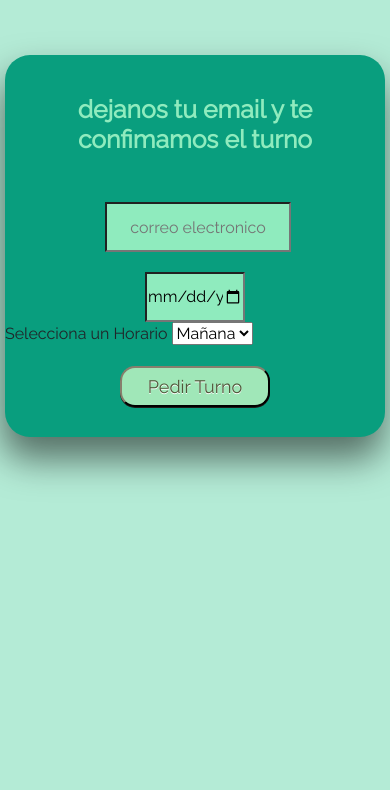
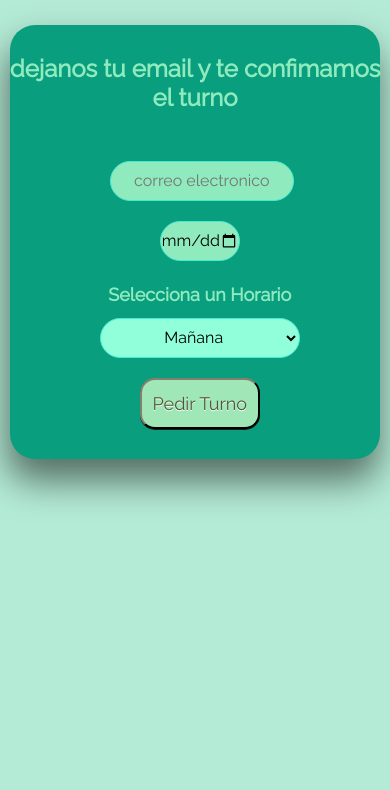
Before and after one commit to Jvier-Zaia/Jvier-Zaia.github.io, a plain HTML site: page turnos.html in a window 390 px wide. Shown: the part 51-841 px from the top of the page. Drawn offline with nearby package versions, Linux system fonts and the light colour scheme; a script that the page names is missing.

Commit message:
Update turnos.css

```diff
--- a/turnos.css
+++ b/turnos.css
@@ -58,18 +58,28 @@ font-weight: bold;
 color: #8febbe;
 }
 .email{
-display: flex;
+    display: flex;
     align-items: center;
     gap: 10px;
     position:inherit;
     text-align: center;
     margin-top: 20px;
     margin-left: 130px;
+    border-radius:20px ;
+    -webkit-border-radius:20px ;
+    -moz-border-radius:20px ;
+    -ms-border-radius:20px ;
+    -o-border-radius:20px ;
 }
 input{
 background-color: #8febbe;
 width: 200px;
 height: 50px;
+   border-radius:20px ;
+    -webkit-border-radius:20px ;
+    -moz-border-radius:20px ;
+    -ms-border-radius:20px ;
+    -o-border-radius:20px ;
 }
 .calendario{
     display: flex;
@@ -78,13 +88,17 @@ height: 50px;
     position: inherit;
     margin-top: 20px;
     margin-left: 260px;
-
+    border-radius:20px ;
+    -webkit-border-radius:20px ;
+    -moz-border-radius:20px ;
+    -ms-border-radius:20px ;
+    -o-border-radius:20px ;
 }
 button{
 align-items: center;
 display: flex;
 flex-direction: column;
-margin-left: 290px;
+margin-left: 40px;
 margin-top: 20px;
 margin-bottom: 30px;
 width: 150px;
@@ -104,79 +118,6 @@ button:hover{
  background: rgba(54, 250, 153, 1)
 
 }
-@media (max-width: 650px) {
-.container-fluid{
-background-color: #baf7da;
-width: 100px ;
-}
-
-
-
-
-  .turnos {
-  background-color: #099e7e;
-  margin: 60px auto 0 auto;   /* 60px de espacio arriba, centrado horizontal */
-  display: flex;
-  flex-direction: column;
-  width: 380px;
-  border-radius: 25px;
-  box-shadow: -2px 21px 36px 1px rgba(0,0,0,0.53);
-}
-.turnos h2{
-text-align: center;
-padding-top: 40px;
-font-weight: bold;
-color: #8febbe;
-}
-.email{
-display: flex;
-    align-items: center;
-    gap: 10px;
-    position:inherit;
-    text-align: center;
-    margin-top: 20px;
-    margin-left: 50px;
-    width: 190px;
-}
-input{
-background-color: #8febbe;
-width: 100px;
-height: 50px;
-}
-.calendario{
-    display: flex;
-    align-items: center;
-    gap: 10px;
-    position: inherit;
-    margin-top: 20px;
-    margin-left: 140px;
-
-
-
-}
-button{
-align-items: center;
-display: flex;
-flex-direction: column;
-margin-left: 115px;
-margin-top: 20px;
-margin-bottom: 30px;
-width: 150px;
-padding-top: 5px;
-padding-bottom: 5px;
-color:#505739;
-  border-color:#333029;
-  font-size: large;
-  border-top-left-radius:15px;
-  border-top-right-radius:15px;
-  border-bottom-left-radius:15px;
-  border-bottom-right-radius:15px;
-  box-shadow: 0px 1px 0px 0px #1c1b18;
-  text-shadow: 0px 1px 0px #ffffff;
-  background:rgba(160, 231, 184, 1);}
-button:hover{
- background: rgba(54, 250, 153, 1)
-}}
 .form-text{
 text-align: center;
 color:#49ebd0;
@@ -184,3 +125,167 @@ font-size: large;
 font-weight: 800;
 align-items: center;
 }
+.horarios{
+padding-top: 20px;
+margin-left: 240px;
+}
+.label{
+color: #8febbe;
+font-size: larger;
+font-weight: bold;
+text-align: center;
+}
+.select{
+  background-color:rgb(145, 255, 218);
+  border-radius:20px ;
+  -webkit-border-radius:20px ;
+  -moz-border-radius:20px ;
+  -ms-border-radius:20px ;
+  -o-border-radius:20px ;
+  border-color: #49ebd0;
+}
+@media (max-width: 650px) {
+  .container-fluid {
+    background-color: #baf7da;
+    width: 100%;
+    padding: 0 10px;
+  }
+
+  .turnos {
+    background-color: #099e7e;
+    margin: 30px auto 0 auto;
+    display: flex;
+    flex-direction: column;
+    width: 95%;
+    max-width: 380px;
+    border-radius: 25px;
+    box-shadow: -2px 21px 36px 1px rgba(0,0,0,0.53);
+  }
+
+  .turnos h2 {
+    text-align: center;
+    padding-top: 30px;
+    font-weight: bold;
+    color: #8febbe;
+    font-size: 1.5rem;
+  }
+
+  .email {
+    display: flex;
+    align-items: center;
+    justify-content: center;
+    gap: 10px;
+    position: inherit;
+    text-align: center;
+    margin: 20px auto 0 auto;
+    width: 90%;
+    max-width: 280px;
+  }
+
+  input {
+    background-color: #8febbe;
+    width: 180px;
+    height: 45px;
+    border: 1px solid #49ebd0;
+    text-align: center;
+  }
+
+  .calendario {
+    display: flex;
+    align-items: center;
+    justify-content: center;
+    gap: 10px;
+    position: inherit;
+    margin: 20px auto 0 auto;
+    width: 90%;
+    max-width: 280px;
+  }
+
+  .horarios {
+    padding-top: 20px;
+    margin: 0 auto;
+    text-align: center;
+    max-width: 280px;
+  }
+
+  button {
+    align-items: center;
+    display: flex;
+    flex-direction: column;
+    justify-content: center;
+    text-align: center;
+    margin: 20px auto 30px auto;
+    width: 150px;
+    padding: 10px;
+    color: #505739;
+    border-color: #333029;
+    font-size: large;
+    border-radius: 15px;
+    box-shadow: 0px 1px 0px 0px #1c1b18;
+    text-shadow: 0px 1px 0px #ffffff;
+    background: rgba(160, 231, 184, 1);
+  }
+
+  button:hover {
+    background: rgba(54, 250, 153, 1);
+  }
+
+  .label {
+    color: #8febbe;
+    font-size: large;
+    font-weight: bold;
+    text-align: center;
+    margin-bottom: 10px;
+  }
+
+  .select {
+    background-color: rgb(145, 255, 218);
+    border-radius: 20px;
+    border-color: #49ebd0;
+    width: 100%;
+    max-width: 200px;
+    height: 40px;
+    text-align: center;
+  }
+
+  .form-text {
+    text-align: center;
+    color: #49ebd0;
+    font-size: medium;
+    font-weight: 800;
+    margin: 10px 0;
+  }
+}
+@media (max-width: 480px) {
+  .turnos {
+    width: 95%;
+    margin: 30px auto 0 auto;
+  }
+
+  .email {
+    margin-left: 50px;
+    width: auto;
+    flex-direction: column;
+    gap: 5px;
+  }
+
+  .calendario {
+    margin-left: 50px;
+    flex-direction: column;
+    gap: 5px;
+  }
+
+  .horarios {
+    margin-left: 50px;
+  }
+
+  input {
+    width: 80px;
+    height: 40px;
+  }
+
+  button {
+    margin-left: 80px;
+    width: 120px;
+  }
+}
```
